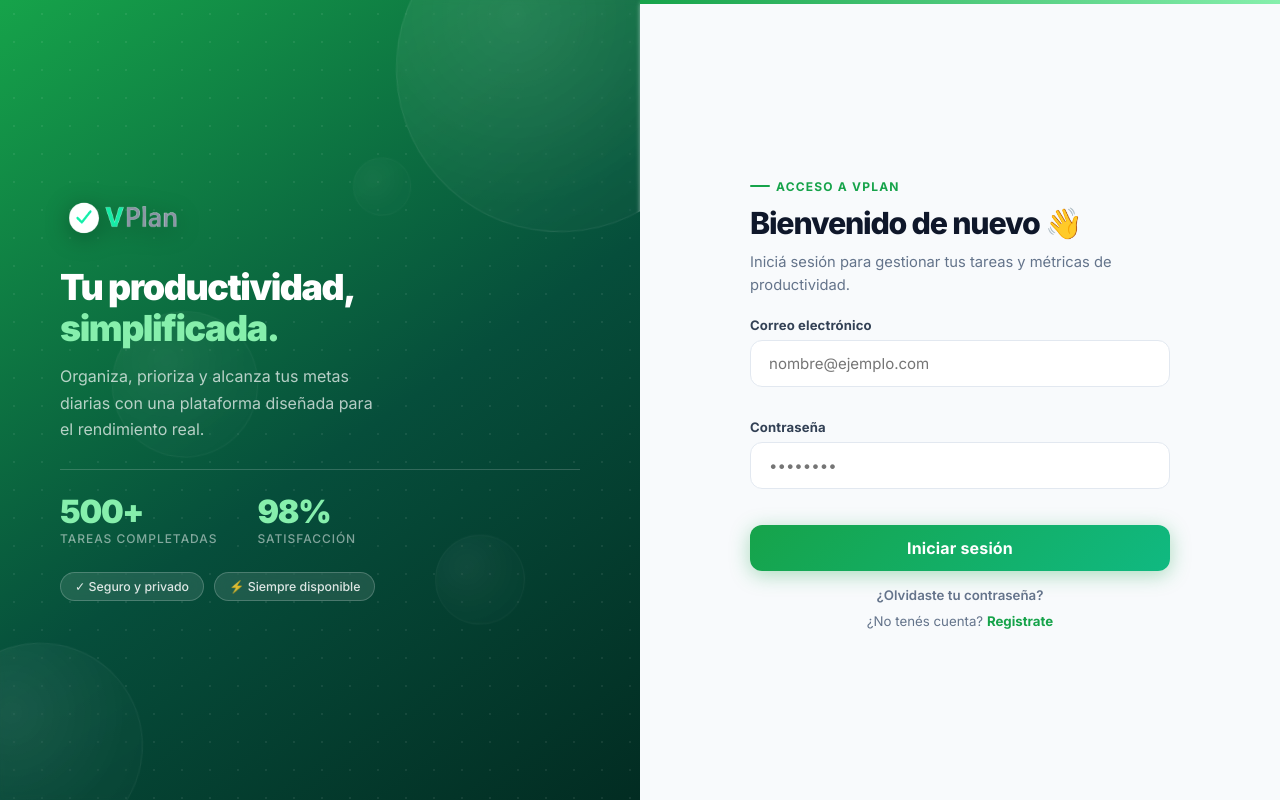
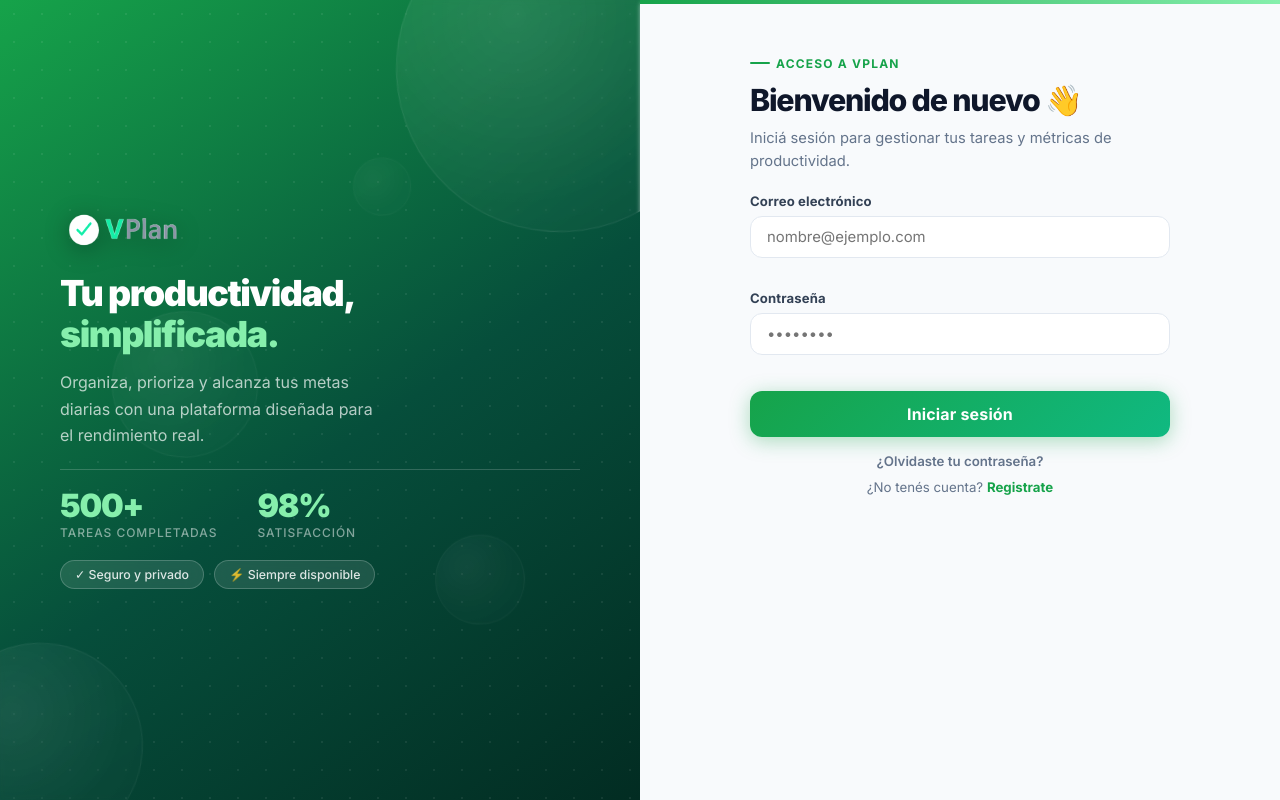
Before and after one commit to valepognante4/vplan-web, a React (Vite) app in the folder frontend/: page / in a window 1280 px wide. Both pictures are taken after a click on the button "Iniciar sesión". Built offline with nearby package versions, Linux system fonts and the light colour scheme.

Commit message:
feat: verificar exitosamente el endpoint forgot-password y recepción de correos

```diff
--- a/frontend/src/App.css
+++ b/frontend/src/App.css
@@ -124,6 +124,8 @@ button {
   padding: 9px 20px;
   font-size: 0.88rem;
   white-space: nowrap;
+  min-width: 130px;
+  text-align: center;
 }
 
 .btn-secondary:hover {
@@ -138,8 +140,10 @@ button {
   border: none;
   padding: 9px 20px;
   font-size: 0.88rem;
+  white-space: nowrap;
+  min-width: 130px;
+  text-align: center;
   box-shadow: 0 4px 14px rgba(22,163,74,0.35);
-  white-space: nowrap;
 }
 
 .btn-primary:hover {
--- a/frontend/src/Login.jsx
+++ b/frontend/src/Login.jsx
@@ -83,7 +83,7 @@ export default function Login({ onNavigate }) {
         <div className="brand-content">
           <img
             src={logoVPlan}
-            alt="VPlan"
+            alt="VPlan — Ir al inicio"
             className="brand-logo"
             onClick={() => onNavigate('landing')}
             style={{ cursor: 'pointer' }}
--- a/frontend/src/Register.css
+++ b/frontend/src/Register.css
@@ -20,11 +20,11 @@
 
 *, *::before, *::after { box-sizing: border-box; margin: 0; padding: 0; }
 
-/* ── Full-viewport wrapper ──────────────────────────────── */
+/* ── Full-viewport wrapper ────────────────────────────────── */
 .auth-page {
     width: 100vw;
     height: 100vh;
-    min-height: 600px;
+    /* overflow: hidden reemplazado — el panel derecho hace scroll */
     overflow: hidden;
     display: flex;
     font-family: 'Inter', system-ui, sans-serif;
@@ -96,7 +96,7 @@
     z-index: 1;
     display: flex;
     flex-direction: column;
-    gap: 26px;
+    gap: 20px;  /* reducido de 26px para que quepa mejor */
     width: 100%;
 }
 
@@ -109,8 +109,8 @@
 }
 
 .brand-logo:hover {
-    filter: brightness(1.2) drop-shadow(0 8px 24px rgba(0,0,0,0.5));
-    transform: scale(1.02);
+    filter: brightness(1.5) drop-shadow(0 6px 18px rgba(0,0,0,0.4));
+    transform: scale(1.04);
 }
 
 .brand-headline {
@@ -203,9 +203,9 @@
     background: #f8fafc;
     display: flex;
     flex-direction: column;
-    justify-content: flex-start;
+    justify-content: flex-start;   /* alineado al inicio para que el scroll funcione */
     align-items: center;
-    padding: 36px 56px;
+    padding: 32px 52px;            /* padding reducido para caber en pantallas estándar */
     overflow-y: auto;
     position: relative;
 }
@@ -224,7 +224,7 @@
     display: flex;
     flex-direction: column;
     gap: 0;
-    margin: auto 0;
+    padding: 16px 0;              /* padding vertical para que no se corte en el borde */
     animation: formSlideIn 0.55s cubic-bezier(0.22, 1, 0.36, 1) both;
 }
 
@@ -233,9 +233,9 @@
     to   { opacity: 1; transform: translateX(0); }
 }
 
-/* ── Form header ───────────────────────────────────── */
+/* ── Form header ────────────────────────────────────────────── */
 .form-header {
-    margin-bottom: 20px;
+    margin-bottom: 20px;   /* reducido de 28px */
 }
 
 .form-eyebrow {
@@ -272,9 +272,9 @@
     line-height: 1.55;
 }
 
-/* ── Input groups ───────────────────────────────── */
+/* ── Input groups ─────────────────────────────────────────── */
 .input-group {
-    margin-bottom: 12px;
+    margin-bottom: 12px;   /* reducido de 16px para caber en pantallas estándar */
 }
 
 .input-group label {
@@ -287,12 +287,12 @@
 
 .input-group input {
     width: 100%;
-    padding: 13px 18px;
+    padding: 11px 16px;    /* reducido de 13px para compactar el form */
     background: #ffffff;
     border: 1.5px solid #e2e8f0;
     border-radius: 12px;
     color: var(--text-dark);
-    font-size: 0.94rem;
+    font-size: 0.93rem;
     font-family: inherit;
     transition: border-color 0.2s, box-shadow 0.2s;
 }
@@ -404,7 +404,7 @@
 
 /* ── Footer ───────────────────────────────────────────────── */
 .form-footer {
-    margin-top: 16px;
+    margin-top: 16px;   /* reducido de 22px */
     text-align: center;
 }
 
--- a/frontend/src/Register.jsx
+++ b/frontend/src/Register.jsx
@@ -120,7 +120,7 @@ export default function Register({ onNavigate }) {
         <div className="brand-content">
           <img
             src={logoVPlan}
-            alt="VPlan"
+            alt="VPlan — Ir al inicio"
             className="brand-logo"
             onClick={() => onNavigate('landing')}
             style={{ cursor: 'pointer' }}
```
